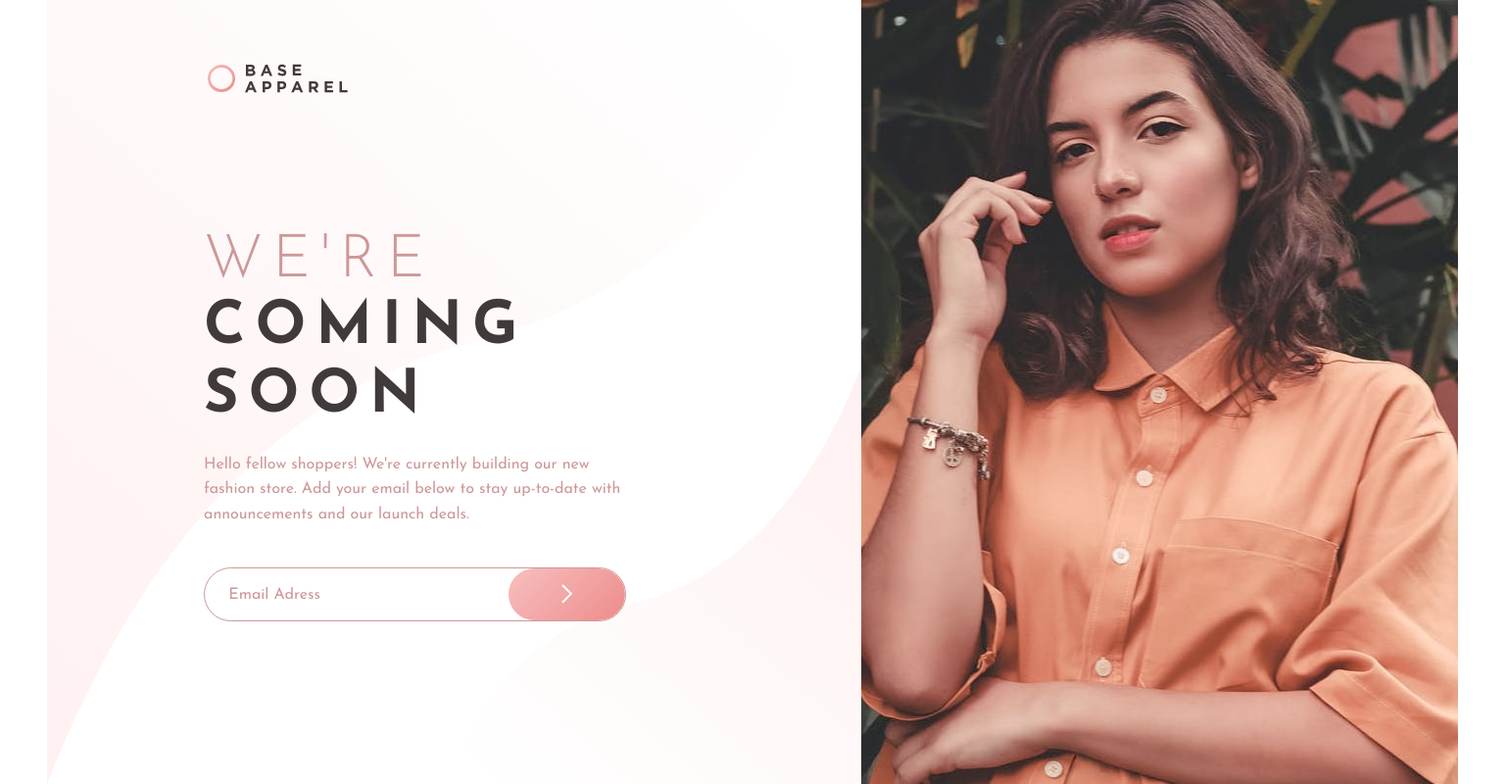
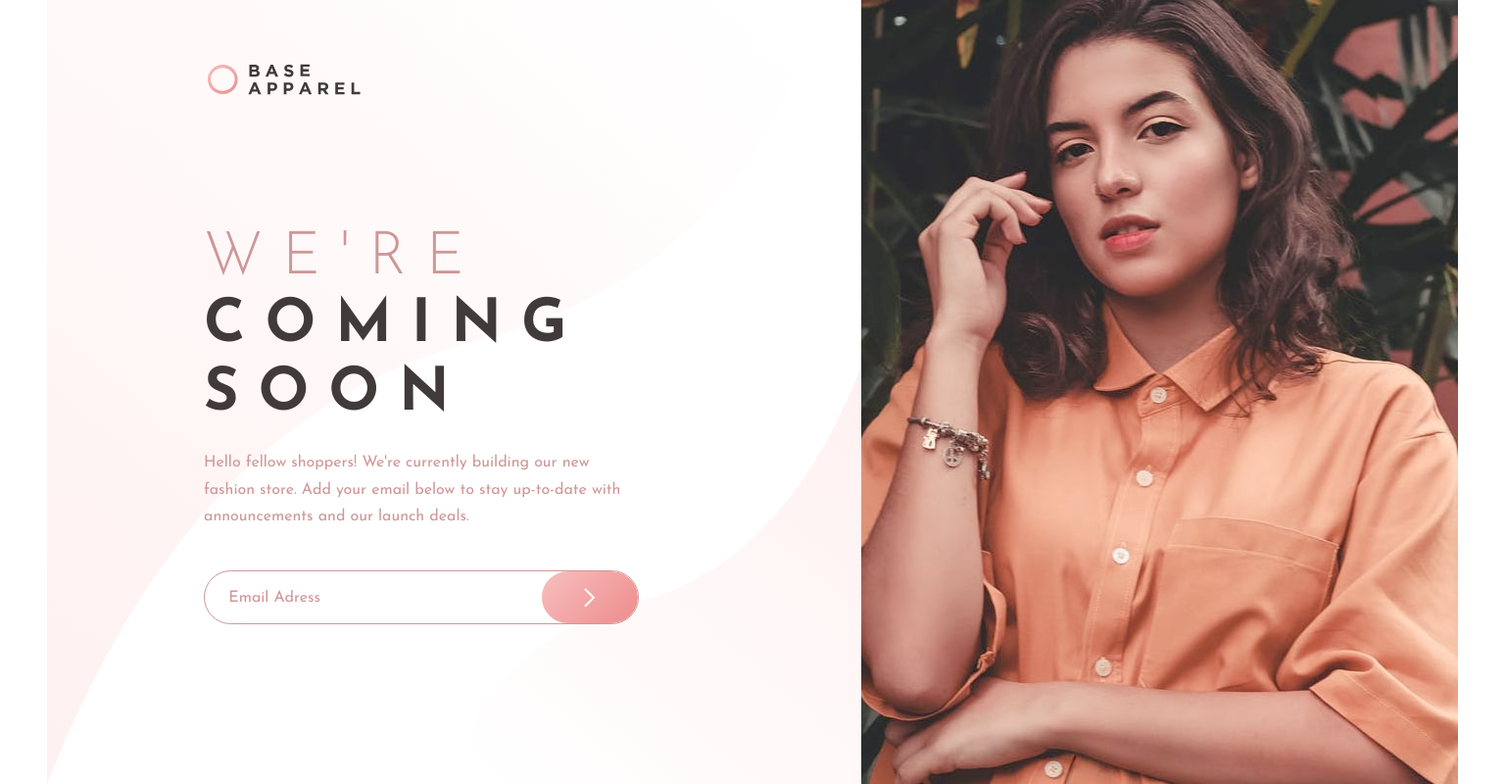
Before and after one commit to OlafZiorko/base-apparel-coming-soon-master, a plain HTML site: page index.html in a window 1536 px wide. Shown: the whole page at 98% size. Drawn offline with Linux system fonts and the light colour scheme.

Commit message:
Add files via upload

```diff
--- a/index.html
+++ b/index.html
@@ -20,10 +20,10 @@
   </head>
   <body>
     <article class="article">
-      <section class="logo__section"></section>
-      <section class="hero__section"></section>
-      <section class="main__content">
-        <h2 class="heading"><span>We're</span> coming soon</h2>
+      <section role="logo" class="logo__section"></section>
+      <section role="hero section" class="hero__section"></section>
+      <section role="main" class="main__content">
+        <h1 class="heading"><span>We're</span> coming soon</h1>
         <p class="para">
           Hello fellow shoppers! We're currently building our new fashion store.
           Add your email below to stay up-to-date with announcements and our
--- a/main.css
+++ b/main.css
@@ -276,7 +276,7 @@ ul {
     max-width: 1440px;
   }
   .logo__section {
-    background-size: 22%;
+    background-size: 24%;
     background-position-x: 20px;
     background-position-y: 65px;
     max-height: auto;
@@ -290,23 +290,24 @@ ul {
     justify-self: self-end;
   }
   .main__content {
-    padding-block: 2.1rem;
+    padding-block: 1.95rem;
   }
   .main__content .heading {
     font-size: 3.8rem;
     margin-bottom: 1.35rem;
     max-width: 500px;
     line-height: 1.15;
+    letter-spacing: 20px;
   }
 
   .main__content .para {
-    line-height: 1.6;
-    margin-bottom: 2.5rem;
+    line-height: 1.7;
+    margin-bottom: 2.55rem;
     width: 70%;
     font-size: 16px;
   }
   .article__footer {
-    width: 70%;
+    width: 72%;
     margin-left: 0;
   }
   .article__footer input {
@@ -320,7 +321,7 @@ ul {
   }
   .article__footer button {
     border-radius: 2rem 2rem;
-    width: 40%;
+    width: 29%;
   }
   .article__footer button img {
     width: 12px;
```
